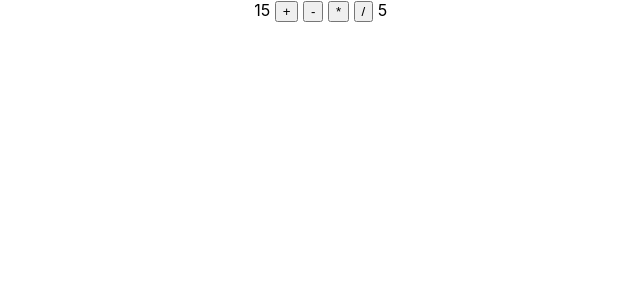
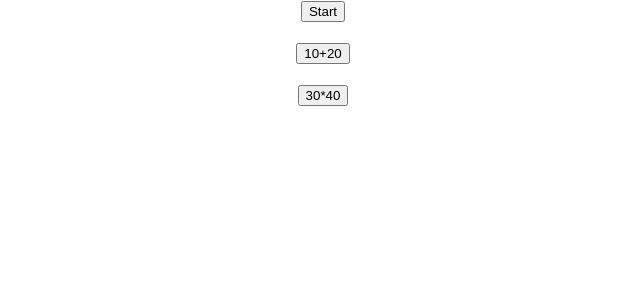
Before and after one commit to P-rin/github-decktop-project, a React (Create React App) app in the folder React/app1/: page / in a window 1280 px wide. Shown: the top 300 px of the page, without its empty margins (317-957 px from the left). Built offline with nearby package versions, Linux system fonts and the light colour scheme.

Commit message:
เพิ่ม Event-data2

```diff
--- a/React/app1/src/App.js
+++ b/React/app1/src/App.js
@@ -1,7 +1,7 @@
 import React from "react";
-import {Calculator} from "./calculator";
+import {EventData2} from "./event-data";
 
 
 export  default function App(){
-  return <Calculator/>
+  return <EventData2/>
 }
--- /dev/null
+++ b/React/app1/src/event-data.js
@@ -0,0 +1,20 @@
+import React from 'react';
+export function EventData2(){
+    const onClickButtonStartStop=(ev)=>{
+        let t = ev.target.innerText
+        let s = (t==='Start')?'Stop':'Start'
+        ev.target.innerText=s
+    }
+    const onClickAdd=(ev)=>{
+        let t = ev.target.innerText
+        let r = eval(t)
+        alert(`${t}=${r}`)
+    }
+    return(
+        <div style={{textAlign:'center',marginTop:'20'}}>
+            <button onClick={(ev)=> onClickButtonStartStop(ev)}>Start</button><br/><br/>
+            <button onClick={(ev)=> onClickAdd(ev)}>10+20</button><br/><br/>
+            <button onClick={(ev)=> onClickAdd(ev)}>30*40</button><br/><br/>
+        </div>
+    )
+}
```
